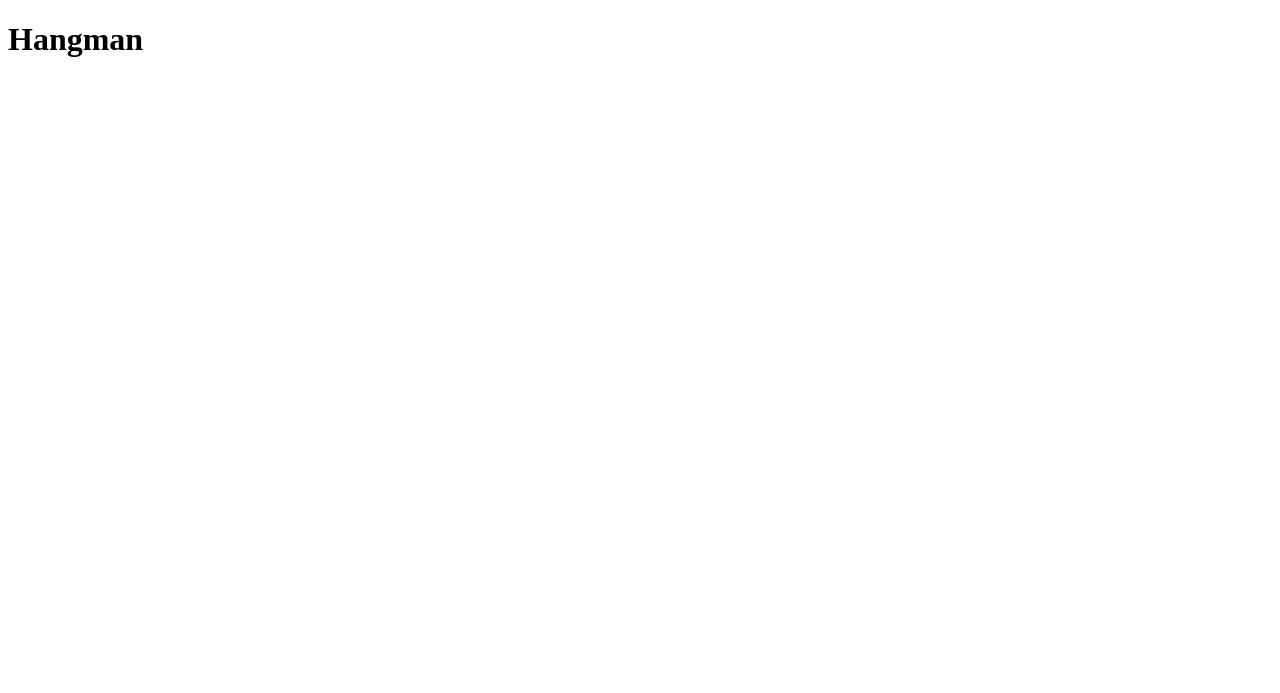
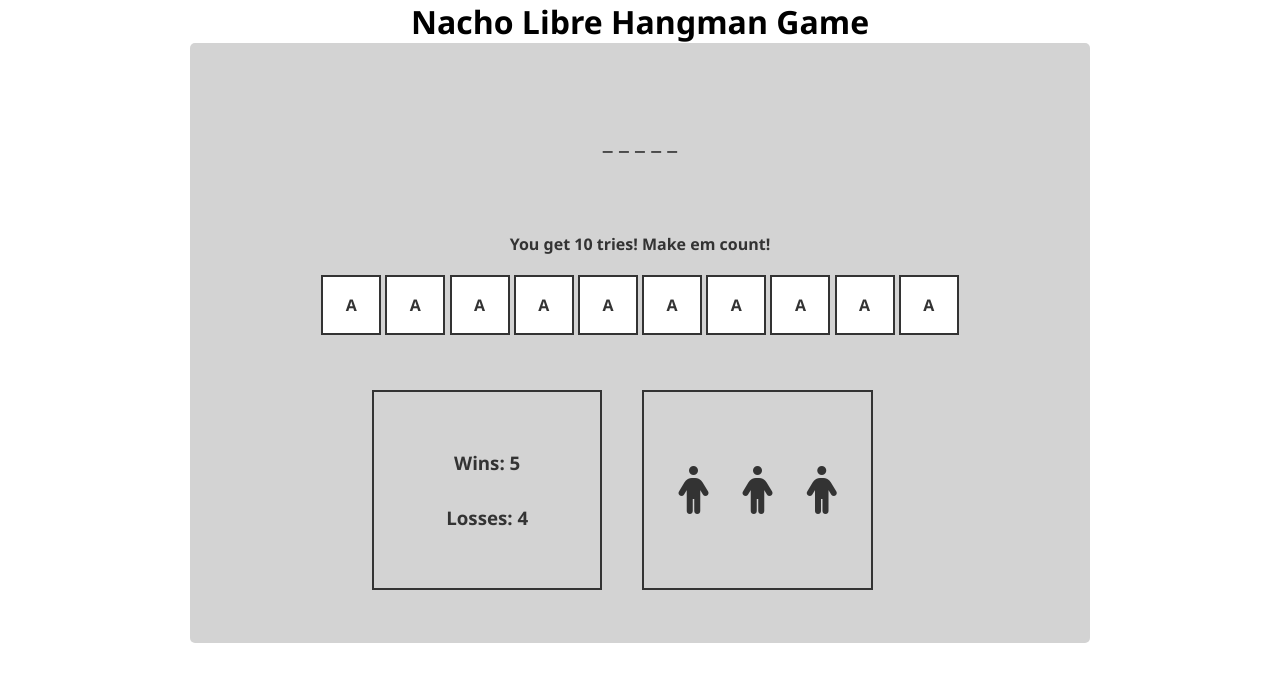
Before and after one commit to DevMike42/Hangman, a plain HTML site: page index.html in a window 1280 px wide. Drawn offline with Linux system fonts and the light colour scheme.

Commit message:
Created basic UI

```diff
--- a/assets/css/style.css
+++ b/assets/css/style.css
@@ -0,0 +1,101 @@
+/* Reset */
+* {
+  margin: 0;
+  padding: 0;
+  box-sizing: border-box;
+}
+
+html, body {
+  font-family: 'Segoe UI', Tahoma, Geneva, Verdana, sans-serif;
+}
+
+#header-main {
+  text-align: center;
+}
+
+.container {
+  max-width: 900px;
+}
+
+#game-window {
+  background: lightgray;
+  color: #333;
+  height: 600px;
+  margin: auto;
+  border-radius: 5px;
+}
+
+#directions {
+  display: none;
+}
+
+.word-box {
+  text-align: center;
+  padding: 80px 0;
+  height: 80px;
+}
+
+#game-values {
+  margin: 30px auto;
+  max-width: 80%;
+  text-align: center;
+}
+
+#game-values h4 {
+  margin-bottom: 20px;
+}
+
+#game-values .chosen-letters {
+  margin: auto;
+  width: 90%;
+}
+
+#game-values .chosen-letters .guess-box {
+  height: 60px;
+  width: 60px;
+  background: #fff;
+  display: inline-block;
+  position: relative;
+  border: 2px solid #333;
+}
+
+#game-values .guess-box h4 {
+  margin: 0;
+  position: absolute;
+  top: 50%;
+  left: 50%;
+  transform: translate(-50%, -50%)
+}
+
+#game-data {
+  width: 80%;
+  height: 300px;
+  margin: 50px auto;
+  align-items: baseline;
+}
+
+#game-data .game-data-box {
+  height: 200px;
+  width: 40%;
+  border: 2px solid #333;
+  float: left;
+  /* margin: 40px 50px; */
+  margin: 0 20px;
+  position: relative;
+}
+
+#game-data .game-data-box .box-content {
+  position: absolute;
+  top: 50%;
+  left: 50%;
+  transform: translate(-50%, -50%);
+  width: 100%;
+}
+
+#game-data .game-data-box .box-content i {
+  padding: 15px;
+}
+
+#game-data .game-data-box .box-content h3 {
+  padding: 15px;
+}
--- a/index.html
+++ b/index.html
@@ -5,13 +5,80 @@
   <meta charset="UTF-8">
   <meta name="viewport" content="width=device-width, initial-scale=1.0">
   <meta http-equiv="X-UA-Compatible" content="ie=edge">
+
   <link rel="stylesheet" href="assets/css/style.css">
+  <script src="https://kit.fontawesome.com/1e50ce9b0f.js" crossorigin="anonymous"></script>
+
   <title>Hangman</title>
 </head>
 
 <body>
-  <h1>Hangman</h1>
-
+  <header id="header-main">
+    <h1>Nacho Libre Hangman Game</h1>
+  </header>
+  <div id="game-window" class="container">
+    <section id="directions">
+      <p>Click the start button below to begin the game and flaunt your knowledge of the greatest movie ever, Nacho
+        Libre!</p>
+    </section>
+    <section id="game-box">
+      <div class="word-box">
+        <h2 id="current-word">_ _ _ _ _</h2>
+      </div>
+      <div id="game-values">
+        <h4>You get 10 tries! Make em count!</h4>
+        <div class="chosen-letters">
+          <div class="guess-box" id="box1">
+            <h4>A</h4>
+          </div>
+          <div class="guess-box" id="box2">
+            <h4>A</h4>
+          </div>
+          <div class="guess-box" id="box3">
+            <h4>A</h4>
+          </div>
+          <div class="guess-box" id="box4">
+            <h4>A</h4>
+          </div>
+          <div class="guess-box" id="box5">
+            <h4>A</h4>
+          </div>
+          <div class="guess-box" id="box6">
+            <h4>A</h4>
+          </div>
+          <div class="guess-box" id="box7">
+            <h4>A</h4>
+          </div>
+          <div class="guess-box" id="box8">
+            <h4>A</h4>
+          </div>
+          <div class="guess-box" id="box9">
+            <h4>A</h4>
+          </div>
+          <div class="guess-box" id="box10">
+            <h4>A</h4>
+          </div>
+        </div>
+        <div id="game-data">
+          <div class="game-data-box">
+            <div class="box-content">
+              <h3>Wins: <span id="wins">5</span></h3>
+              <h3>Losses: <span id="losses">4</span></h3>
+            </div>
+          </div>
+          <div class="game-data-box">
+            <div class="lives-box">
+              <div class="box-content">
+                <i id="life1" class="fas fa-male fa-3x"></i>
+                <i id="life2" class="fas fa-male fa-3x"></i>
+                <i id="life3" class="fas fa-male fa-3x"></i>
+              </div>
+            </div>
+          </div>
+        </div>
+      </div>
+    </section>
+  </div>
   <script src="assets/js/app.js"></script>
 </body>
 
```
